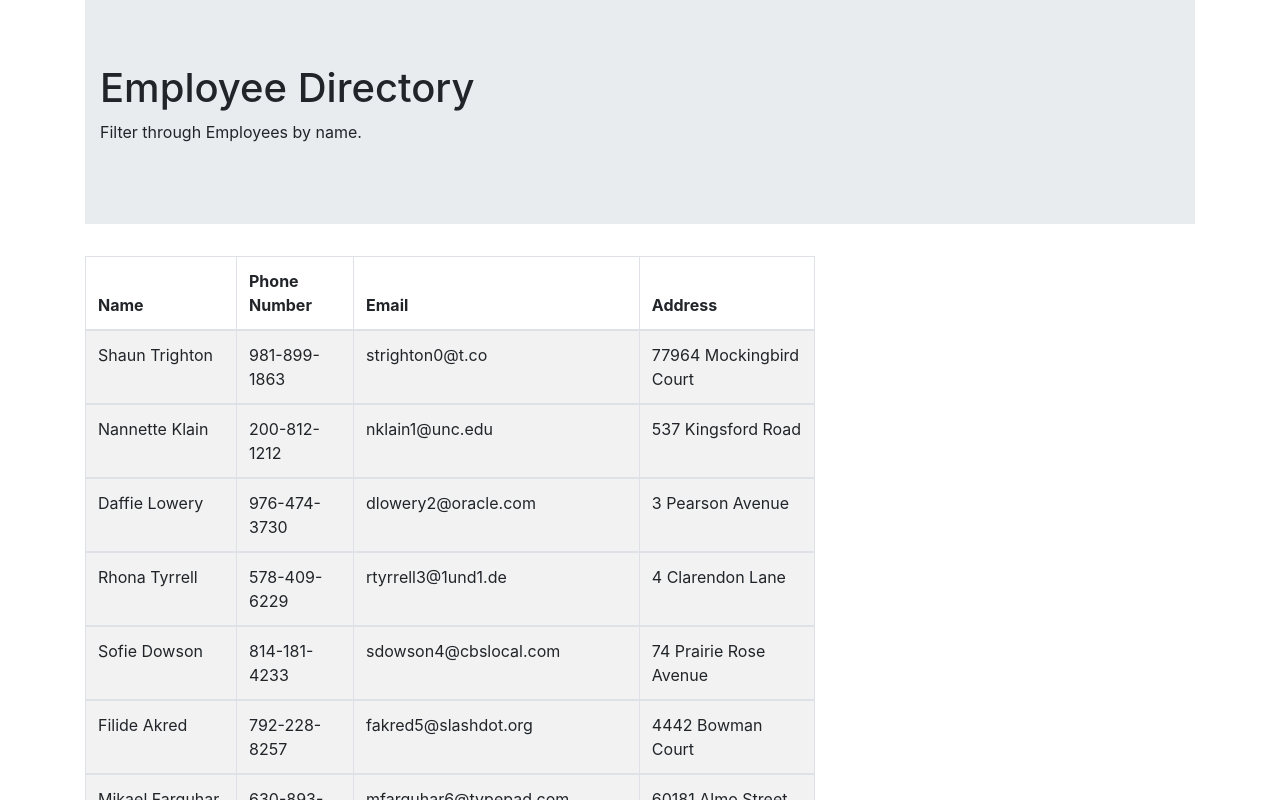
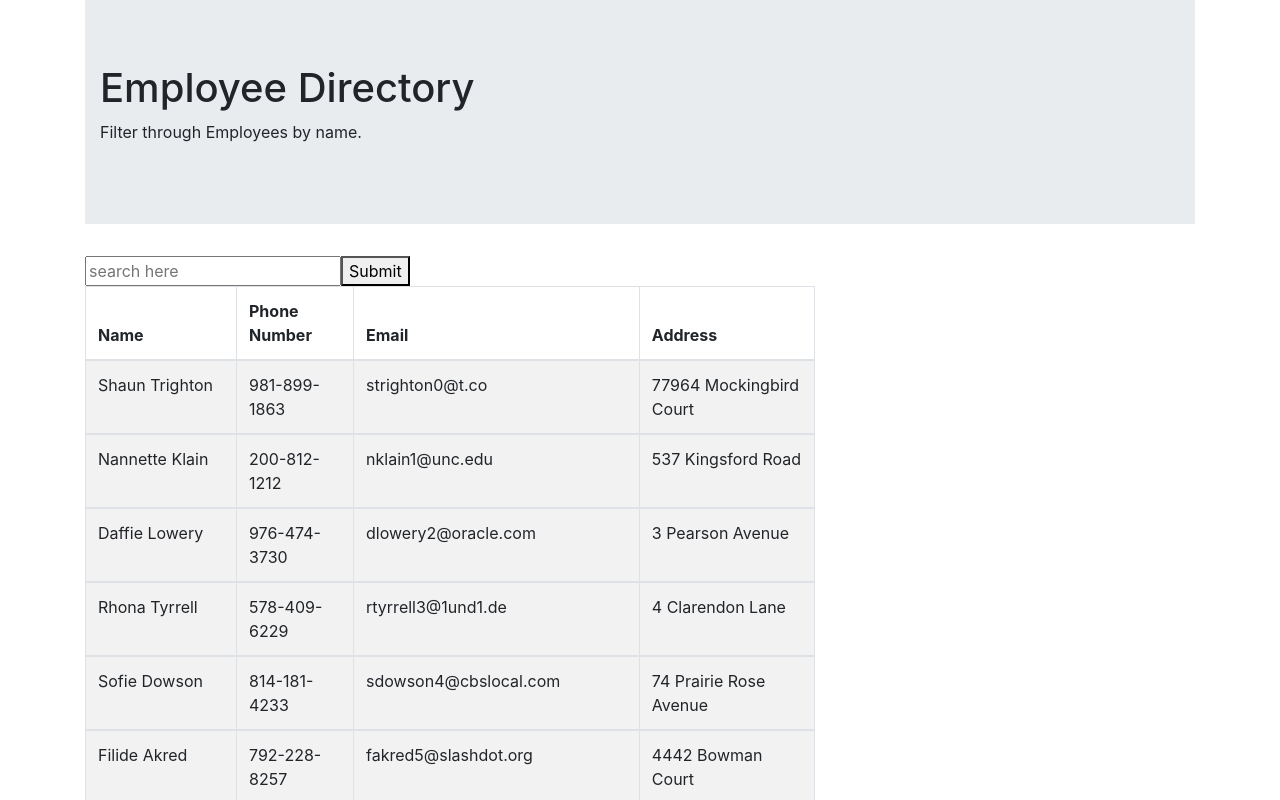
Before and after one commit to BeccaBlanton/EmployeeDirectory, a React (Create React App) app: page / in a window 1280 px wide. Shown: the top 800 px of the page. Built offline with nearby package versions, Linux system fonts and the light colour scheme.

Commit message:
added search form, search by name. Only works putting in full name currently

```diff
--- a/src/components/SearchForm/index.js
+++ b/src/components/SearchForm/index.js
@@ -0,0 +1,18 @@
+function SearchForm(props){
+    return (
+        <form>
+            <input
+            onChange={props.handleInputChange}
+            value={props.value}
+            name="search"
+            type="text"
+            placeholder="search here"
+            id="search"/>
+            <button
+            onClick={props.formSubmit}>
+            Submit
+            </button>
+        </form>
+    )
+}
+export default SearchForm;
--- a/src/components/Wrapper/index.js
+++ b/src/components/Wrapper/index.js
@@ -3,6 +3,7 @@ import Container from "../Container"
 import Col from "../Col"
 import Row from "../Row"
 import Title from "../Title"
+import SearchForm from "../SearchForm"
 import MainTable from "../MainTable"
 import TableRow  from "../TableRow"
 import TableHeaders from "../TableHeaders"
@@ -10,25 +11,41 @@ import employees from "../../employees.json"
 
 class Wrapper extends Component {
   state = {
-    employees
+    employees,
+    search: ""
+  };
+  handleInputChange = event => {
+    const value = event.target.value;
+    const name = event.target.name;
+    this.setState({
+      [name]: value
+    });
   };
 
+  formSubmit = (event) => {
+    event.preventDefault()
+    const employees = this.state.employees.filter(employee => employee.name === this.state.search);
+    this.setState({ employees });
+  }
 
   render() {
     return (
       <Container>
-          <Title/>
+          <Title />
+            <SearchForm
+            handleInputChange={this.handleInputChange}
+            formSubmit={this.formSubmit}/>
         <Row>
           <Col size="md-8">
             <MainTable>
                 <TableHeaders/>
-              {this.state.employees.map(employees => (
+              {this.state.employees.map(employee => (
                 <TableRow
-                key ={employees.id}
-                name={employees.name}
-                phone={employees.phone}
-                email={employees.email}
-                address={employees.address}
+                key ={employee.id}
+                name={employee.name}
+                phone={employee.phone}
+                email={employee.email}
+                address={employee.address}
                 />
                 ))}
             </MainTable>
```
